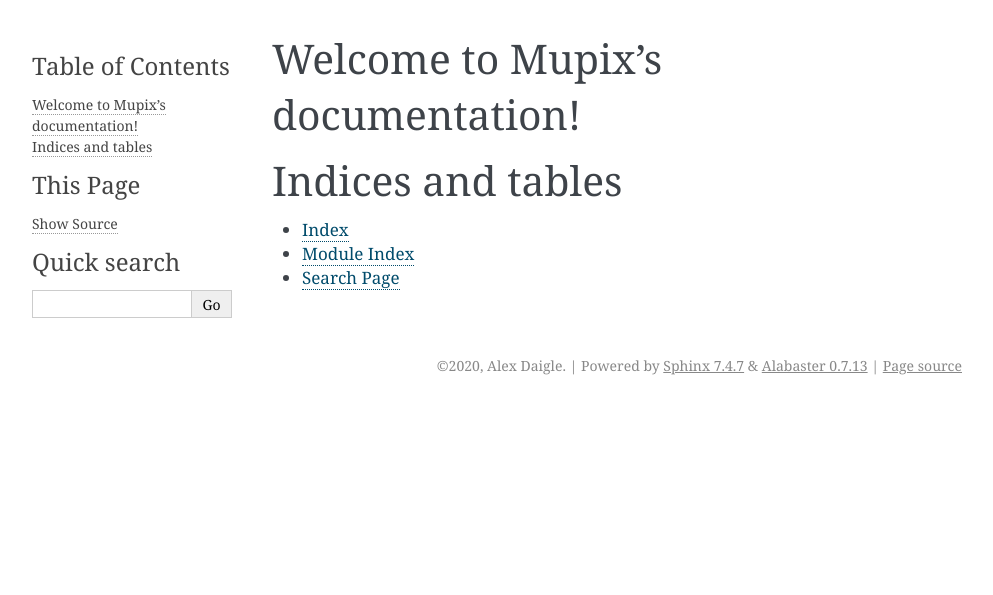
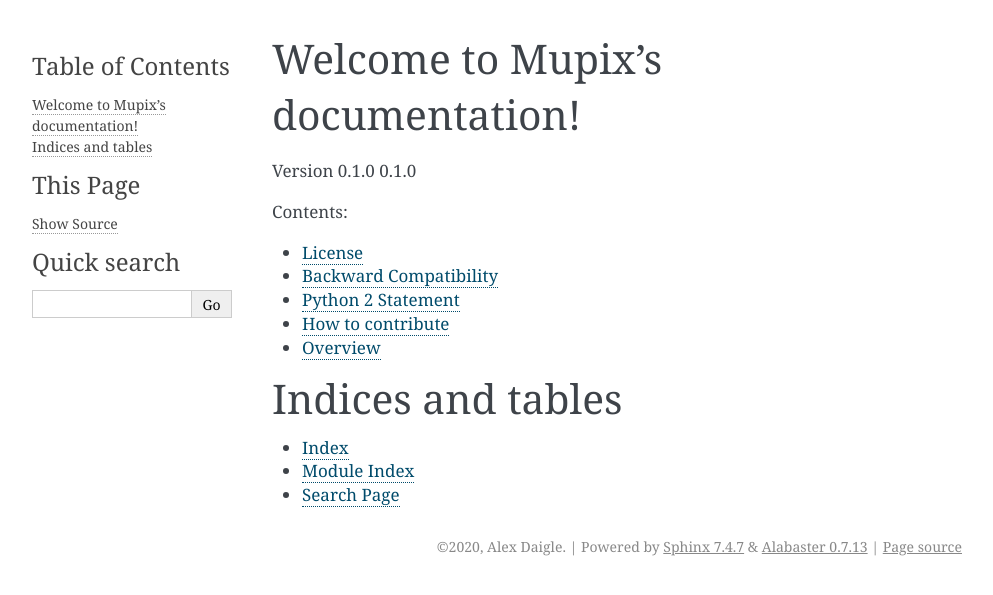
Before and after one commit to deepio/mupix, a Sphinx documentation site: the page built from docs/source/index.rst, in a window 1280 px wide. Shown: the top 595 px of the page, without its empty margins (148-1141 px from the left). Built offline with Sphinx 7.4.7, drawn with Linux system fonts in a browser that asks for light colours; the version number is read from the project's files by our own code.

Commit message:
Added: Sphinx stub

```diff
--- a/docs/source/conf.py
+++ b/docs/source/conf.py
@@ -22,7 +22,11 @@
 author = 'Alex Daigle'
 
 # The full version, including alpha/beta/rc tags
-release = '0.1.0'
+# release = '0.1.0'
+import re
+with open("../../mupix/__init__.py") as f:
+  pattern = f"(?<=__version__ = ')(.*?)(?=')"
+  release = re.findall(pattern, f.read(), re.DOTALL)[0]
 
 
 # -- General configuration ---------------------------------------------------
@@ -30,8 +34,7 @@
 # Add any Sphinx extension module names here, as strings. They can be
 # extensions coming with Sphinx (named 'sphinx.ext.*') or your custom
 # ones.
-extensions = [
-]
+extensions = ['recommonmark', 'sphinx.ext.autodoc']
 
 # Add any paths that contain templates here, relative to this directory.
 templates_path = ['_templates']
--- a/docs/source/index.rst
+++ b/docs/source/index.rst
@@ -5,10 +5,17 @@
 
 Welcome to Mupix's documentation!
 =================================
+Version |release| |version|
 
 .. toctree::
    :maxdepth: 2
    :caption: Contents:
+
+   license
+   compat
+   python2
+   contribute
+   overview
 
 
 
```
Also changed, not shown: docs/source/compat.md (added, +4 -0 lines), docs/source/contribute.md (added, +2 -0 lines), docs/source/license.md (added, +26 -0 lines), docs/source/overview.rst (added, +9 -0 lines), docs/source/python2.md (added, +2 -0 lines).
